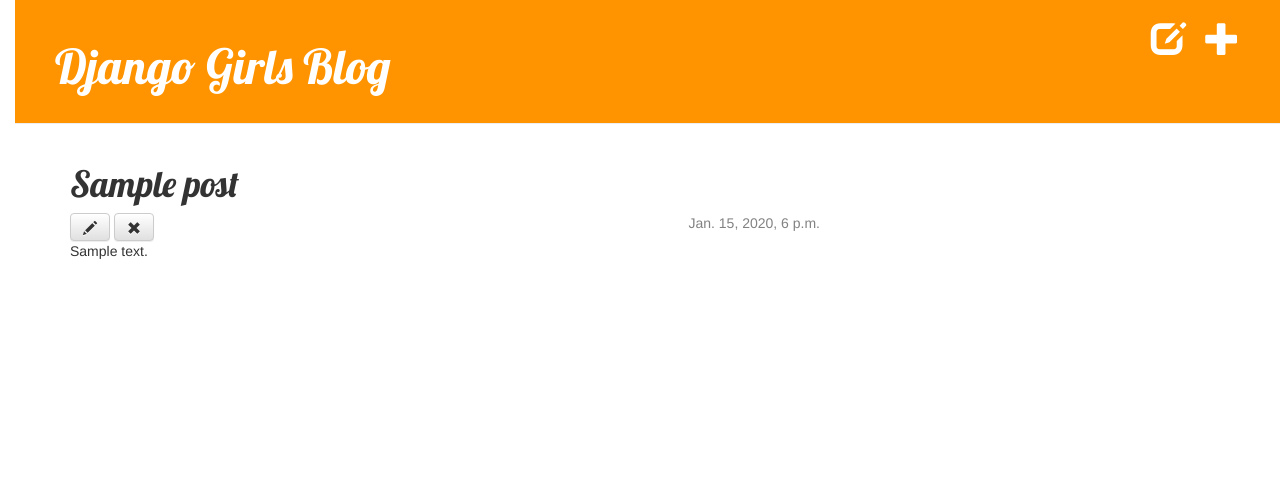
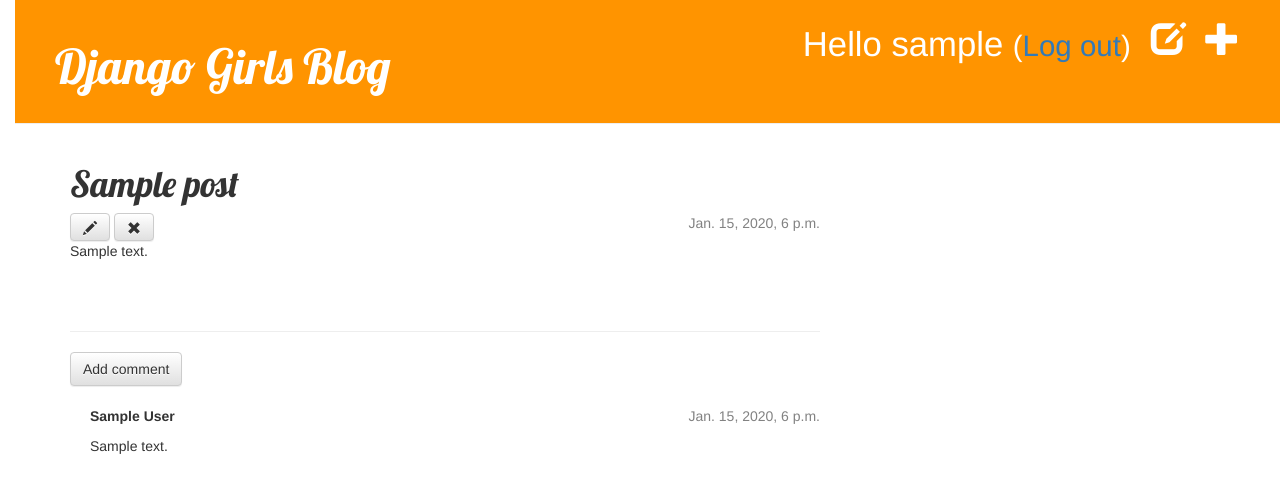
Before and after one commit to xueshengshuo2/my-first-blog, a Django app: page /post/1/ in a window 1280 px wide. Shown: the top 493 px of the page. Run offline with Django 3.2, Linux system fonts and the light colour scheme; a user stored in the database is signed in; tables that the repository leaves empty hold one stand-in row (values such as "Sample post"); some libraries are stand-ins or nearby versions.

Commit message:
add comments

```diff
--- a/blog/admin.py
+++ b/blog/admin.py
@@ -1,4 +1,5 @@
 from django.contrib import admin
-from .models import Post
+from .models import Post, Comment
 
 admin.site.register(Post)
+admin.site.register(Comment)
--- a/blog/models.py
+++ b/blog/models.py
@@ -6,10 +6,8 @@
     author = models.ForeignKey('auth.User', on_delete=models.CASCADE)
     title = models.CharField(max_length=200)
     text = models.TextField()
-    created_date = models.DateTimeField(
-            default=timezone.now)
-    published_date = models.DateTimeField(
-            blank=True, null=True)
+    created_date = models.DateTimeField(default=timezone.now)
+    published_date = models.DateTimeField(blank=True, null=True)
 
     def publish(self):
         self.published_date = timezone.now()
@@ -17,3 +15,21 @@
 
     def __str__(self):
         return self.title
+
+    def approved_comments(self):
+        return self.comments.filter(approved_comment=True)
+
+
+class Comment(models.Model):
+    post = models.ForeignKey('blog.Post', on_delete=models.CASCADE, related_name='comments')
+    author = models.CharField(max_length=200)
+    text = models.TextField()
+    created_date = models.DateTimeField(default=timezone.now)
+    approved_comment = models.BooleanField(default=False)
+
+    def approve(self):
+        self.approved_comment = True
+        self.save()
+
+    def __str__(self):
+        return self.text
--- a/blog/static/css/blog.css
+++ b/blog/static/css/blog.css
@@ -1,6 +1,9 @@
 body {
         padding-left: 15px;
     }
+.comment {
+    margin: 20px 0px 20px 20px;
+}
 h1 a {
         color: #FCA205;
         font-family: 'Lobster';
--- a/blog/templates/blog/base.html
+++ b/blog/templates/blog/base.html
@@ -12,8 +12,10 @@
     {% if user.is_authenticated %}
         <a href="{% url 'post_new' %}" class="top-menu"><span class="glyphicon glyphicon-plus"></span></a>
         <a href="{% url 'post_draft_list' %}" class="top-menu"><span class="glyphicon glyphicon-edit"></span></a>
+        <p class="top-menu">Hello {{ user.username }} <small>(<a href="{% url 'logout' %}">Log out</a>)</small></p>
+    {% else %}
+        <a href="{% url 'login' %}" class="top-menu"><span class="glyphicon glyphicon-lock"></span></a>
     {% endif %}
-
     <h1><a href="/">Django Girls Blog</a></h1>
 </div>
     <div class="content container">
@@ -24,5 +26,6 @@
             </div>
         </div>
     </div>
+
 </body>
     </html>
--- a/blog/templates/blog/post_detail.html
+++ b/blog/templates/blog/post_detail.html
@@ -16,4 +16,25 @@
             <a class="btn btn-default" href="{% url 'post_remove' pk=post.pk %}"><span class="glyphicon glyphicon-remove"></span></a>
             <p>{{ post.text|linebreaksbr }}</p>
         </div>
-    {% endblock %}
+
+<hr>
+<a class="btn btn-default" href="{% url 'add_comment_to_post' pk=post.pk %}">Add comment</a>
+{% for comment in post.comments.all %}
+    {% if user.is_authenticated or comment.approved_comment %}
+    <div class="comment">
+        <div class="date">
+            {{ comment.created_date }}
+            {% if not comment.approved_comment %}
+                <a class="btn btn-default" href="{% url 'comment_remove' pk=comment.pk %}"><span class="glyphicon glyphicon-remove"></span></a>
+                <a class="btn btn-default" href="{% url 'comment_approve' pk=comment.pk %}"><span class="glyphicon glyphicon-ok"></span></a>
+            {% endif %}
+        </div>
+        <strong>{{ comment.author }}</strong>
+        <p>{{ comment.text|linebreaks }}</p>
+    </div>
+    {% endif %}
+{% empty %}
+    <p>No comments here yet :(</p>
+{% endfor %}
+
+{% endblock %}
--- a/blog/templates/blog/post_list.html
+++ b/blog/templates/blog/post_list.html
@@ -6,9 +6,10 @@
             <div class="date">
                 {{ post.published_date }}
             </div>
-
             <h1><a href="{% url 'post_detail' pk=post.pk %}">{{ post.title }}</a></h1>
             <p>{{ post.text|linebreaksbr }}</p>
+            <a href="{% url 'post_detail' pk=post.pk %}">Comments: {{ post.comments.count }}</a>
+            <a href="{% url 'post_detail' pk=post.pk %}">Comments_approved: {{ post.approved_comments.count }}</a>
         </div>
     {% endfor %}
-    {% endblock %}
+{% endblock content %}
--- a/blog/urls.py
+++ b/blog/urls.py
@@ -9,4 +9,7 @@
     url(r'^drafts/$', views.post_draft_list, name='post_draft_list'),
     url(r'^post/(?P<pk>\d+)/publish/$', views.post_publish, name='post_publish'),
     url(r'^post/(?P<pk>\d+)/remove/$', views.post_remove, name='post_remove'),
+    url(r'^post/(?P<pk>\d+)/comment/$', views.add_comment_to_post, name='add_comment_to_post'),
+    url(r'^comment/(?P<pk>\d+)/approve/$', views.comment_approve, name='comment_approve'),
+    url(r'^comment/(?P<pk>\d+)/remove/$', views.comment_remove, name='comment_remove'),
 ]
--- a/blog/views.py
+++ b/blog/views.py
@@ -1,22 +1,29 @@
-
-from .models import Post
+from django.contrib.auth.decorators import login_required
+from .models import Post, Comment
 from django.utils import timezone
 from django.shortcuts import render,redirect, get_object_or_404
-from .forms import PostForm
+from .forms import PostForm, CommentForm
 # Create your views here.
+#def login(request, pk):
+#    post = get_object_or_404(Post, pk=pk)
+#   return render(request, 'blog/resgistration/login.html', {'post': post})
 def post_detail(request, pk):
     post = get_object_or_404(Post, pk=pk)
     return render(request, 'blog/post_detail.html', {'post': post})
+
 def post_list(request):
     posts = Post.objects.filter(published_date__lte=timezone.now()).order_by('published_date')
     return render(request, 'blog/post_list.html', {'posts': posts})
+@login_required
 def post_draft_list(request):
     posts = Post.objects.filter(published_date__isnull=True).order_by('created_date')
     return render(request, 'blog/post_draft_list.html', {'posts': posts})
+@login_required
 def post_publish(request, pk):
     post = get_object_or_404(Post, pk=pk)
     post.publish()
     return redirect('post_detail', pk=pk)
+@login_required
 def post_new(request):
     if request.method == "POST":
         form = PostForm(request.POST)
@@ -29,7 +36,7 @@
     else:
         form = PostForm()
     return render(request, 'blog/post_edit.html', {'form': form})
-
+@login_required
 def post_edit(request, pk):
     post = get_object_or_404(Post, pk=pk)
     if request.method == "POST":
@@ -43,8 +50,33 @@
     else:
         form = PostForm(instance=post)
     return render(request, 'blog/post_edit.html', {'form': form})
-
+@login_required
 def post_remove(request, pk):
     post = get_object_or_404(Post, pk=pk)
     post.delete()
     return redirect('post_list')
+
+def add_comment_to_post(request, pk):
+    post = get_object_or_404(Post, pk=pk)
+    if request.method == "POST":
+        form = CommentForm(request.POST)
+        if form.is_valid():
+            comment = form.save(commit=False)
+            comment.post = post
+            comment.save()
+            return redirect('post_detail', pk=post.pk)
+    else:
+        form = CommentForm()
+    return render(request, 'blog/add_comment_to_post.html', {'form': form})
+
+@login_required
+def comment_approve(request, pk):
+    comment = get_object_or_404(Comment, pk=pk)
+    comment.approve()
+    return redirect('post_detail', pk=comment.post.pk)
+
+@login_required
+def comment_remove(request, pk):
+    comment = get_object_or_404(Comment, pk=pk)
+    comment.delete()
+    return redirect('post_detail', pk=comment.post.pk)
--- a/mysite/settings.py
+++ b/mysite/settings.py
@@ -12,7 +12,7 @@
 
 # Build paths inside the project like this: os.path.join(BASE_DIR, ...)
 import os
-
+LOGIN_REDIRECT_URL = '/'
 BASE_DIR = os.path.dirname(os.path.dirname(os.path.abspath(__file__)))
 
 
--- a/mysite/urls.py
+++ b/mysite/urls.py
@@ -1,12 +1,12 @@
 from django.conf.urls import include, url
 from django.contrib import admin
 
+from django.contrib.auth import views
+
 urlpatterns = [
-    # Examples:
-    # url(r'^$', 'mysite.views.home', name='home'),
-    # url(r'^blog/', include('blog.urls')),
-
     url(r'^admin/', admin.site.urls),
+    url(r'^accounts/login/$', views.login, name='login'),
+    url(r'^accounts/logout/$', views.logout, name='logout', kwargs={'next_page': '/'}),
     url(r'', include('blog.urls')),
 
 ]
```
Also changed, not shown: blog/forms.py (+7 -1 lines), blog/templates/blog/add_comment_to_post.html (+9 -9 lines), blog/migrations/0002_comment.py (added). Lines whose indentation alone changed are shown as unchanged.
